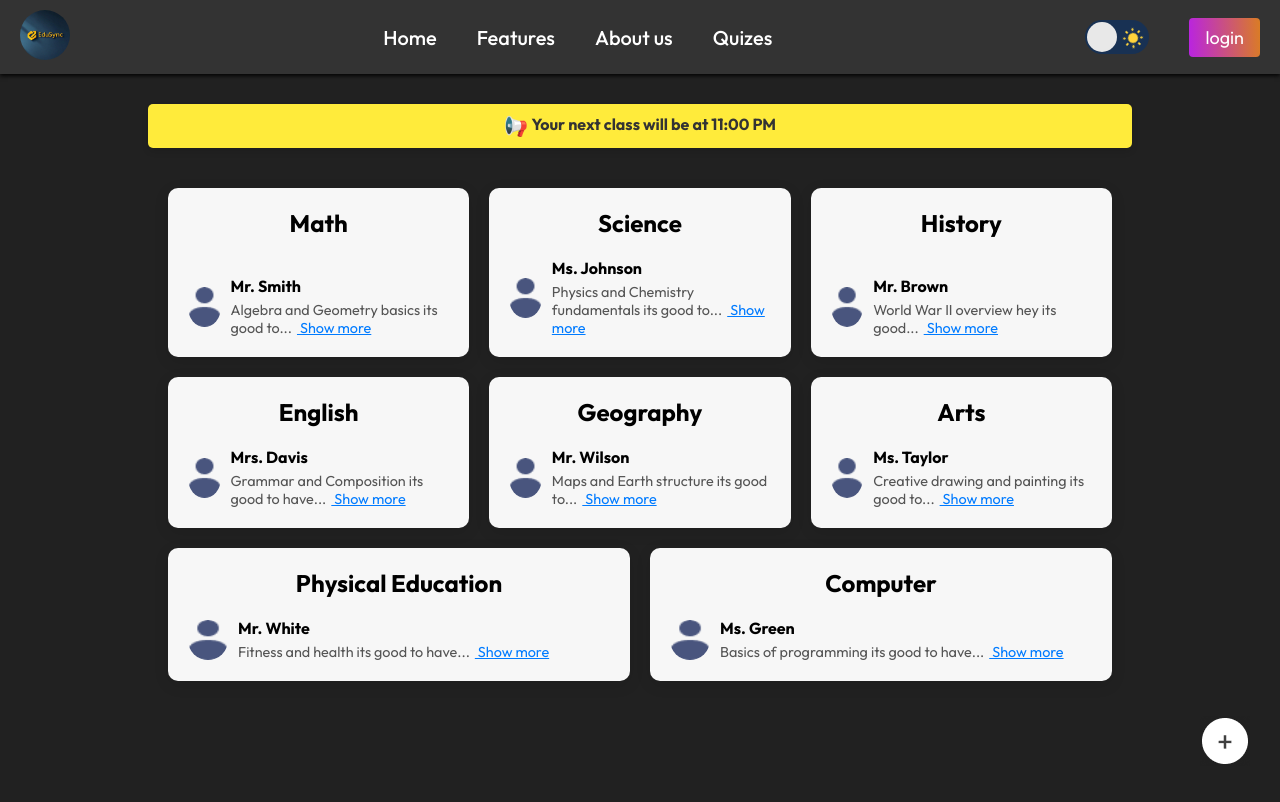
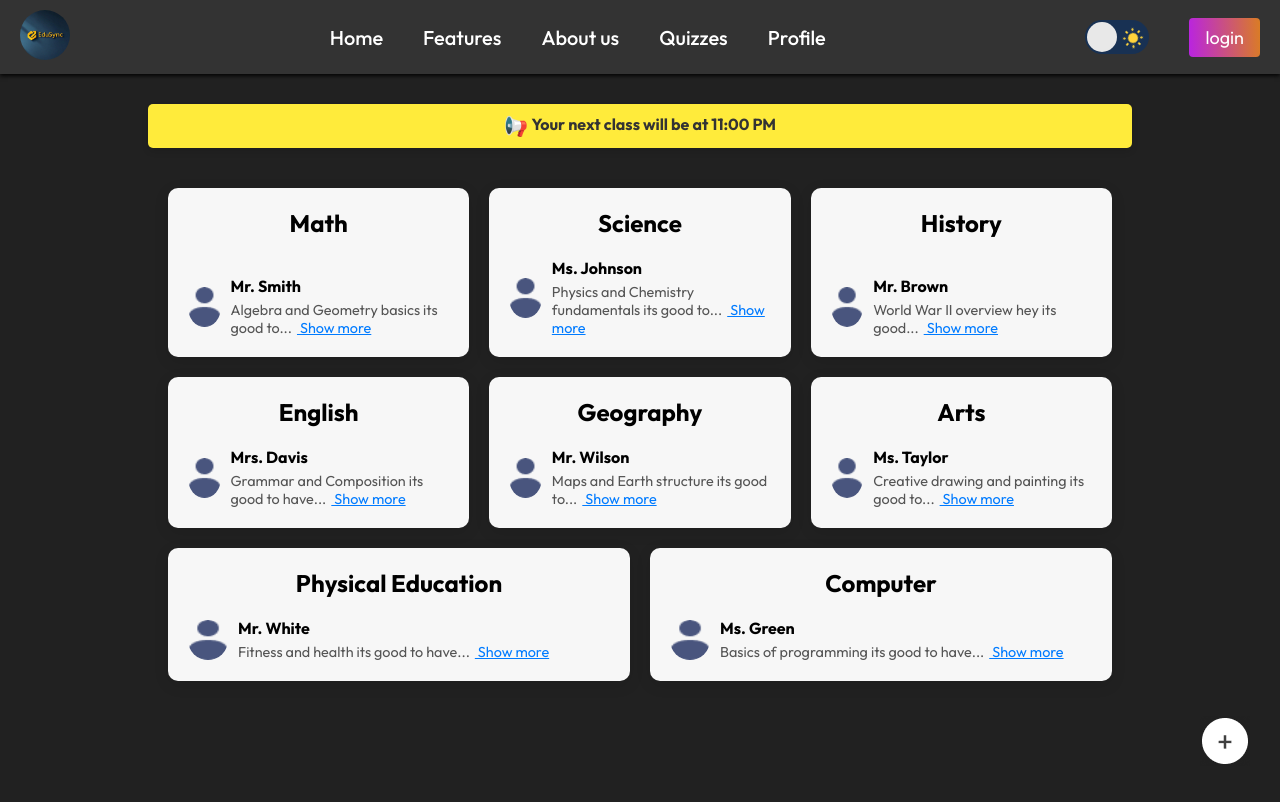
Before and after one commit to lightning-sagar/EduSync-2-, a React (Vite) app: page / in a window 1280 px wide. Shown: the top 802 px of the page. Built offline with nearby package versions, Linux system fonts and the light colour scheme.

Commit message:
a new  route for profile addded  ;

```diff
--- a/src/App.jsx
+++ b/src/App.jsx
@@ -5,7 +5,8 @@ import Login from './components/Login/Login';
 import Home from './pages/Home/Home';
 import Features from './pages/Features/Features';
 import About from './pages/About/About';
-import Quizes from './pages/Quizes/Quizes';
+import Quizzes from './pages/Quizes/Quizes';
+import Profile from './pages/Profile/Profile';
 
 const App = () => {
   const [showLogin, setShowLogin] = useState(false);
@@ -20,7 +21,8 @@ const App = () => {
           <Route path="/" element={<Home />} />
           <Route path="/features" element={<Features />} />
           <Route path="/about" element={<About />} />
-          <Route path="/quizes" element={<Quizes />} />
+          <Route path="/quizzes" element={<Quizzes />} />
+          <Route path="/profile" element={<Profile/>} />
         </Routes>
       </>
     </Router>
--- a/src/components/Navbar/Navbar.jsx
+++ b/src/components/Navbar/Navbar.jsx
@@ -36,7 +36,8 @@ const Navbar = ({ setShowLogin }) => {
                     <li><Link to="/">Home</Link></li>
                     <li><Link to="/features">Features</Link></li>
                     <li><Link to="/about">About us</Link></li>
-                    <li><Link to="/quizes">Quizes</Link></li>
+                    <li><Link to="/quizzes">Quizzes</Link></li>
+                    <li><Link to="/profile">Profile</Link></li>
                 </ul>
             </div>
             <div className="modes">
```
